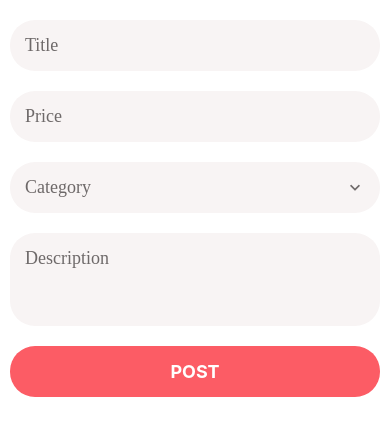
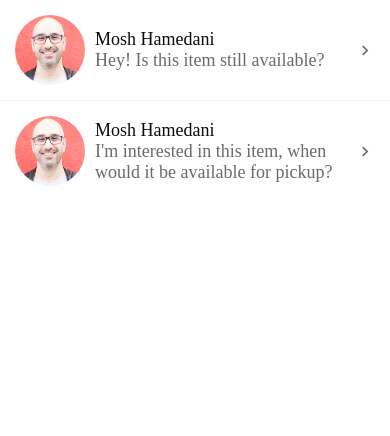
Before and after one commit to jpetersen92/DoneWithIt, a React Native app: screen / in a window 390 px wide. Shown: the top 436 px of the page. Built offline with nearby package versions, Linux system fonts and the light colour scheme.

Commit message:
updated the messages screen and fixed the longs text issues

```diff
--- a/App.js
+++ b/App.js
@@ -20,11 +20,11 @@ export default function App() {
     // <ListingDetailsScreen />
     // <WelcomeScreen />
     // <ViewImageScreen />
-    // <MessagesScreen />
+    <MessagesScreen />
     // <MyAccountScreen />
     // <ListingsScreen />
     // <LoginScreen />
     // <RegisterScreen />
-    <ListingEditScreen />
+    // <ListingEditScreen />
   );
 }
--- a/app/components/AppText.js
+++ b/app/components/AppText.js
@@ -3,8 +3,8 @@ import { Text } from 'react-native';
 
 import defaultStyles from '../config/styles'
 
-function AppText({ children, style }) {
-    return <Text style={[defaultStyles.text, style]}>{children}</Text>
+function AppText({ children, style, ...otherProps }) {
+    return <Text style={[defaultStyles.text, style]} {...otherProps}>{children}</Text>
 }
 
 export default AppText;
--- a/app/components/Card.js
+++ b/app/components/Card.js
@@ -9,8 +9,8 @@ function Card({title, subTitle, image}) {
         <View style={styles.card}>
             <Image source={image} style={styles.image}/>
             <View style={styles.detailsContainer}>
-            <AppText style={styles.title}>{title}</AppText>
-            <AppText style={styles.subTitle}>{subTitle}</AppText>
+            <AppText style={styles.title} numberOfLines={1}>{title}</AppText>
+            <AppText style={styles.subTitle} numberOfLines={2}>{subTitle}</AppText>
             </View>
         </View>
     );
--- a/app/components/ListItem.js
+++ b/app/components/ListItem.js
@@ -1,25 +1,27 @@
 import React from 'react';
 import { View, Image, StyleSheet, TouchableHighlight } from 'react-native';
 import Swipeable from 'react-native-gesture-handler/Swipeable'
+import { MaterialCommunityIcons } from '@expo/vector-icons'
 
 
 import AppText from './AppText';
-import colors from '../config/colors';
+import defaultStyles from "../config/styles";
 
 function ListItem({title, subTitle, image, IconComponent, onPress, renderRightActions}) {
     return (
         <Swipeable renderRightActions={renderRightActions}>
             <TouchableHighlight
-                underlayColor={colors.light}
+                underlayColor={defaultStyles.colors.light}
                 onPress={onPress}
                 >
                 <View style={styles.container}>
                     {IconComponent}
                     {image && <Image source={image} style={styles.image}/>}
                     <View style={styles.detailsContainer}>
-                        <AppText style={styles.title}>{title}</AppText>
-                        {subTitle && <AppText style={styles.subTitle}>{subTitle}</AppText>}
+                        <AppText style={styles.title} numberOfLines={1}>{title}</AppText>
+                        {subTitle && <AppText style={styles.subTitle} numberOfLines={2}>{subTitle}</AppText>}
                     </View>
+                    <MaterialCommunityIcons name='chevron-right' size={20} color={defaultStyles.colors.medium}/>
                 </View>
             </TouchableHighlight>
         </Swipeable>
@@ -30,9 +32,11 @@ const styles = StyleSheet.create({
     container: {
         flexDirection: 'row',
         padding: 15,
-        backgroundColor: colors.white
+        backgroundColor: defaultStyles.colors.white,
+        alignItems: 'center'
     },
     detailsContainer: {
+        flex: 1,
         justifyContent: 'center',
         marginLeft: 10
     },
@@ -42,7 +46,7 @@ const styles = StyleSheet.create({
         borderRadius: 35,
     },
     subTitle: {
-        color: colors.medium
+        color: defaultStyles.colors.medium
     },
     title: {
         fontWeight: '500',
--- a/app/components/Screen.js
+++ b/app/components/Screen.js
@@ -5,7 +5,7 @@ import { SafeAreaView, StyleSheet, View } from 'react-native';
 function Screen({children, style}) {
     return (
         <SafeAreaView style={[styles.screen, style]}>
-            <View style={style}>
+            <View style={[styles.view, style]}>
                 {children}
             </View>
         </SafeAreaView>
@@ -16,6 +16,9 @@ const styles = StyleSheet.create({
     screen: {
         paddingTop: Constants.statusBarHeight,
         flex: 1
+    },
+    view: {
+        flex: 1
     }
 })
 
--- a/app/screens/MessagesScreen.js
+++ b/app/screens/MessagesScreen.js
@@ -9,14 +9,14 @@ import Screen from '../components/Screen';
 const initialMessages = [
     {
         id: 1,
-        title: 'T1',
-        description: 'D1',
+        title: 'Mosh Hamedani',
+        description: 'Hey! Is this item still available?',
         image: require('../assets/mosh.jpg')
     },
     {
         id: 2,
-        title: 'T2',
-        description: 'D2',
+        title: 'Mosh Hamedani',
+        description: "I'm interested in this item, when would it be available for pickup?",
         image: require('../assets/mosh.jpg')
     }
 ]
```
